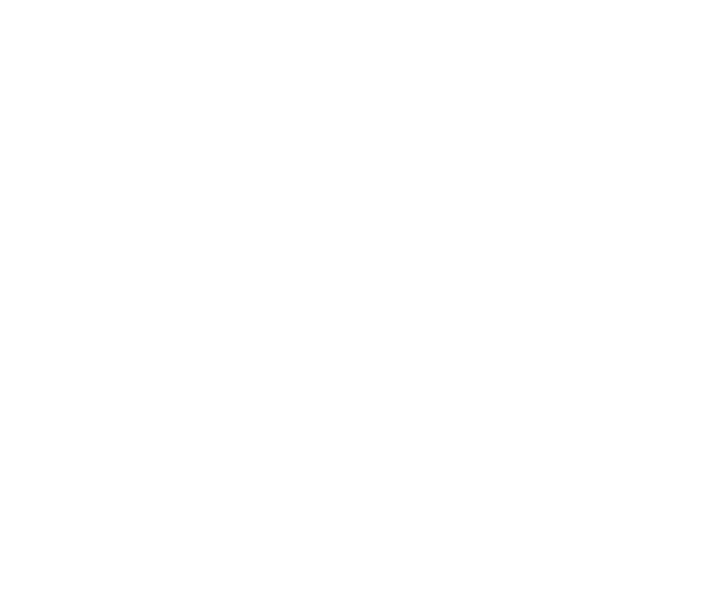
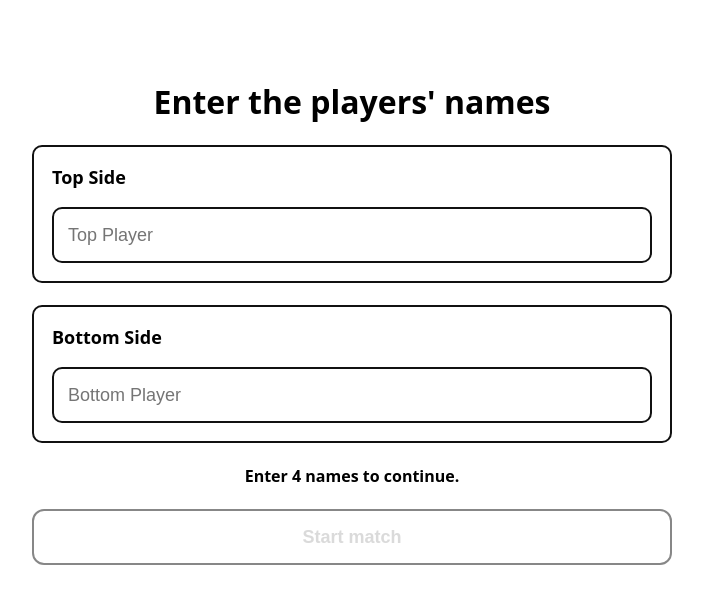
Before and after one commit to jacob-delapaz/Tennis-Statter, a Vue app in the folder web/tennis-statter-web/: page /enter-players/1 in a window 1280 px wide. Before the commit this address had no page. Shown: the top 604 px of the page, without its empty margins (288-991 px from the left). Built offline with nearby package versions, Linux system fonts and the light colour scheme.

Commit message:
Added Enter Players view

```diff
--- a/web/tennis-statter-web/src/App.vue
+++ b/web/tennis-statter-web/src/App.vue
@@ -1,5 +1,9 @@
 <template>
-  <router-view />
+  <div class="app">
+    <main class="app__main">
+      <router-view />
+    </main>
+  </div>
 </template>
 
 <script setup lang="ts">
@@ -7,11 +11,23 @@
 </script>
 
 <style>
-/* optional: global styles can live here */
+/* Global baseline */
 html, body {
   margin: 0;
   padding: 0;
   font-family: system-ui, -apple-system, BlinkMacSystemFont, "Segoe UI",
     Roboto, Oxygen, Ubuntu, Cantarell, "Open Sans", "Helvetica Neue", sans-serif;
 }
+
+/* App layout shell */
+.app {
+  min-height: 100vh;
+  background: #fff;
+}
+
+.app__main {
+  max-width: 900px;
+  margin: 0 auto;
+  padding: 32px 20px;
+}
 </style>
--- a/web/tennis-statter-web/src/router/index.ts
+++ b/web/tennis-statter-web/src/router/index.ts
@@ -1,11 +1,18 @@
 import { createRouter, createWebHistory } from "vue-router";
 import HomeView from "../views/HomeView.vue";
 import ModeView from "../views/ModeView.vue";
+import EnterPlayersView from "../views/EnterPlayersView.vue";
 
 export default createRouter({
   history: createWebHistory(),
   routes: [
     { path: "/", component: HomeView },
     { path: "/mode", component: ModeView },
+    {
+      path: "/enter-players/:matchType",
+      name: "EnterPlayers",
+      component: EnterPlayersView,
+      props: true,
+    },
   ],
 });
--- /dev/null
+++ b/web/tennis-statter-web/src/views/EnterPlayersView.vue
@@ -0,0 +1,207 @@
+<script setup lang="ts">
+import { computed, reactive } from "vue";
+
+type MatchType = "singles" | "doubles";
+
+export type MatchSetup = {
+  matchType: MatchType;
+  teams: {
+    top: string[]; // length 1 or 2
+    bottom: string[]; // length 1 or 2
+  };
+};
+
+const props = defineProps<{
+  matchType: MatchType; // passed in from your earlier "Singles/Doubles" selection
+}>();
+
+const emit = defineEmits<{
+  (e: "submit", setup: MatchSetup): void;
+}>();
+
+const form = reactive({
+  top1: "",
+  top2: "",
+  bottom1: "",
+  bottom2: "",
+});
+
+const requiredCount = computed(() => (props.matchType === "singles" ? 2 : 4));
+
+const allNames = computed(() => {
+  const names =
+    props.matchType === "singles"
+      ? [form.top1, form.bottom1]
+      : [form.top1, form.top2, form.bottom1, form.bottom2];
+
+  // trim + remove empty for duplicate checks etc.
+  return names.map((n) => n.trim());
+});
+
+const hasAllRequired = computed(() => {
+  if (props.matchType === "singles") {
+    return form.top1.trim().length > 0 && form.bottom1.trim().length > 0;
+  }
+  return (
+    form.top1.trim().length > 0 &&
+    form.top2.trim().length > 0 &&
+    form.bottom1.trim().length > 0 &&
+    form.bottom2.trim().length > 0
+  );
+});
+
+const hasDuplicates = computed(() => {
+  const filled = allNames.value.filter((n) => n.length > 0);
+  const set = new Set(filled.map((n) => n.toLowerCase()));
+  return set.size !== filled.length;
+});
+
+const canSubmit = computed(() => hasAllRequired.value && !hasDuplicates.value);
+
+const validationMessage = computed(() => {
+  if (!hasAllRequired.value) return `Enter ${requiredCount.value} names to continue.`;
+  if (hasDuplicates.value) return "Names must be unique.";
+  return "";
+});
+
+function buildSetup(): MatchSetup {
+  const top =
+    props.matchType === "singles"
+      ? [form.top1.trim()]
+      : [form.top1.trim(), form.top2.trim()];
+
+  const bottom =
+    props.matchType === "singles"
+      ? [form.bottom1.trim()]
+      : [form.bottom1.trim(), form.bottom2.trim()];
+
+  return {
+    matchType: props.matchType,
+    teams: { top, bottom },
+  };
+}
+
+function onSubmit() {
+  if (!canSubmit.value) return;
+  emit("submit", buildSetup());
+}
+</script>
+
+<template>
+  <div class="page">
+    <h1 class="title">Enter the players' names</h1>
+
+    <!-- TOP SIDE -->
+    <section class="side">
+      <h2 class="sideTitle">Top Side</h2>
+
+      <input
+        v-model="form.top1"
+        class="input"
+        type="text"
+        autocomplete="off"
+        placeholder="Top Player"
+      />
+
+      <input
+        v-if="matchType === 'doubles'"
+        v-model="form.top2"
+        class="input"
+        type="text"
+        autocomplete="off"
+        placeholder="Top Partner"
+      />
+    </section>
+
+    <!-- BOTTOM SIDE -->
+    <section class="side">
+      <h2 class="sideTitle">Bottom Side</h2>
+
+      <input
+        v-model="form.bottom1"
+        class="input"
+        type="text"
+        autocomplete="off"
+        placeholder="Bottom Player"
+      />
+
+      <input
+        v-if="matchType === 'doubles'"
+        v-model="form.bottom2"
+        class="input"
+        type="text"
+        autocomplete="off"
+        placeholder="Bottom Partner"
+      />
+    </section>
+
+    <p v-if="validationMessage" class="error">
+      {{ validationMessage }}
+    </p>
+
+    <button class="btn" :disabled="!canSubmit" @click="onSubmit">
+      Start match
+    </button>
+  </div>
+</template>
+
+<style scoped>
+.page {
+  max-width: 640px;
+  margin: 0 auto;
+  padding: 48px 20px;
+  display: flex;
+  flex-direction: column;
+  gap: 22px;
+}
+
+.title {
+  text-align: center;
+  font-size: 32px;
+  margin: 0;
+}
+
+.side {
+  border: 2px solid #111;
+  border-radius: 10px;
+  padding: 18px;
+  display: flex;
+  flex-direction: column;
+  gap: 12px;
+}
+
+.sideTitle {
+  margin: 0 0 6px 0;
+  font-size: 18px;
+  font-weight: 700;
+}
+
+.input {
+  height: 52px;
+  padding: 0 14px;
+  font-size: 18px;
+  border: 2px solid #111;
+  border-radius: 10px;
+}
+
+.error {
+  margin: 0;
+  text-align: center;
+  font-weight: 600;
+}
+
+.btn {
+  height: 56px;
+  font-size: 18px;
+  font-weight: 700;
+  border: 2px solid #111;
+  border-radius: 12px;
+  background: white;
+  cursor: pointer;
+}
+
+.btn:disabled {
+  opacity: 0.5;
+  cursor: not-allowed;
+}
+</style>
--- a/web/tennis-statter-web/src/views/HomeView.vue
+++ b/web/tennis-statter-web/src/views/HomeView.vue
@@ -23,7 +23,7 @@
   display: grid;
   place-items: center;
   gap: 24px;
-  background: #f7f7f7;
+  background: white;
 }
 .title {
   font-size: 42px;
--- a/web/tennis-statter-web/src/views/ModeView.vue
+++ b/web/tennis-statter-web/src/views/ModeView.vue
@@ -21,11 +21,14 @@
 
 <script setup lang="ts">
 import { ref } from "vue";
+import { useRouter } from "vue-router";
 import { useMatchStore, type MatchMode } from "../stores/matchStore";
 
 const store = useMatchStore();
 const loading = ref(false);
 const error = ref<string | null>(null);
+
+const router = useRouter();
 
 // IMPORTANT: set this to your API base URL.
 // Use the HTTPS URL your API prints in the console.
@@ -51,8 +54,8 @@
     const data = await res.json();
     store.setMatch(mode, data.matchId);
 
-    // Later you’ll navigate to the singles/doubles tracking page here
-    // router.push(`/match/${data.matchId}`);
+    // Navigate to EnterPlayersView after match creation
+    router.push({ name: 'EnterPlayers', params: { matchType: mode.toLowerCase() } });
   } catch (e: any) {
     error.value = e?.message ?? "Unknown error";
   } finally {
@@ -67,7 +70,7 @@
   display: grid;
   place-items: center;
   gap: 24px;
-  background: #f7f7f7;
+  background: white;
 }
 .title {
   font-size: 36px;
```
